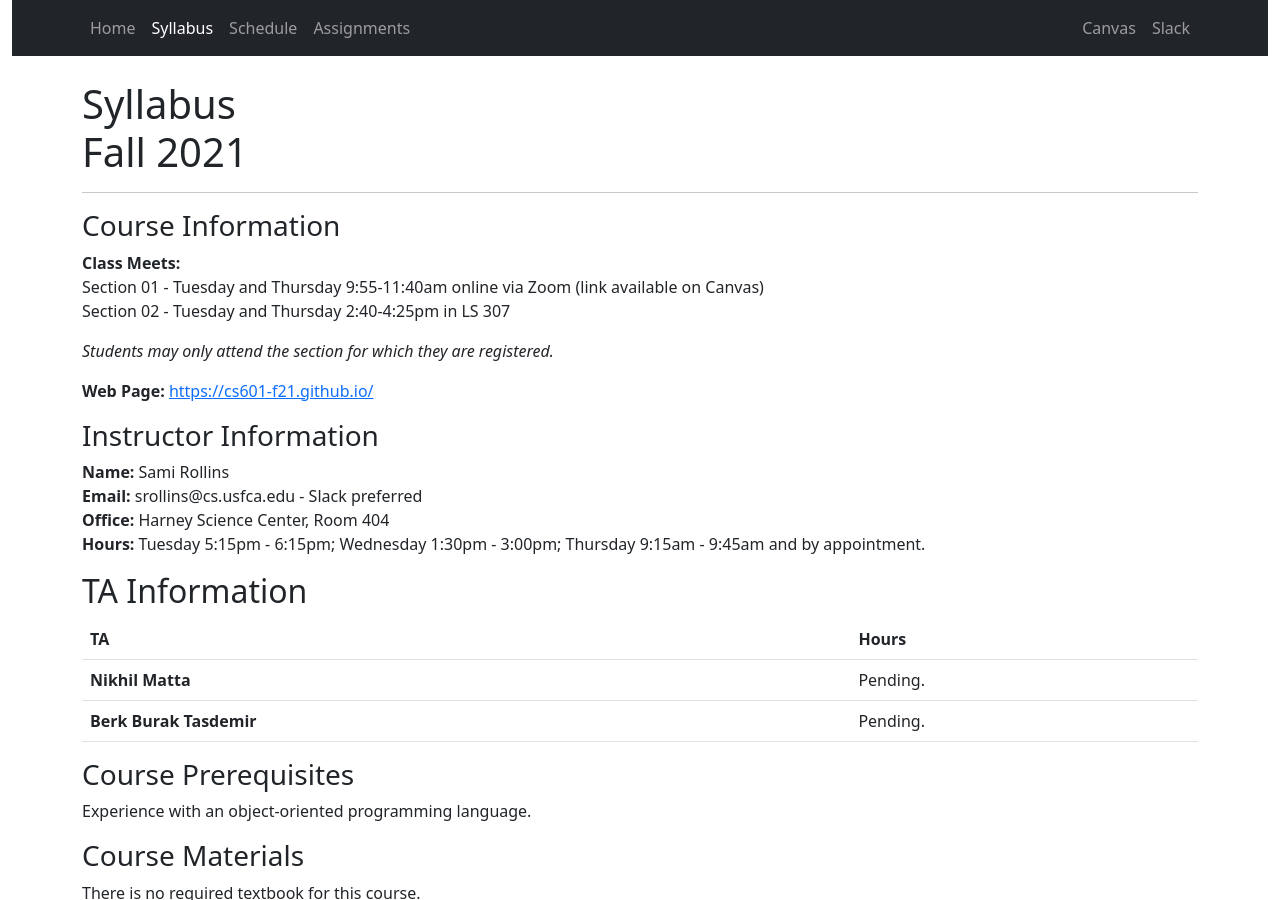
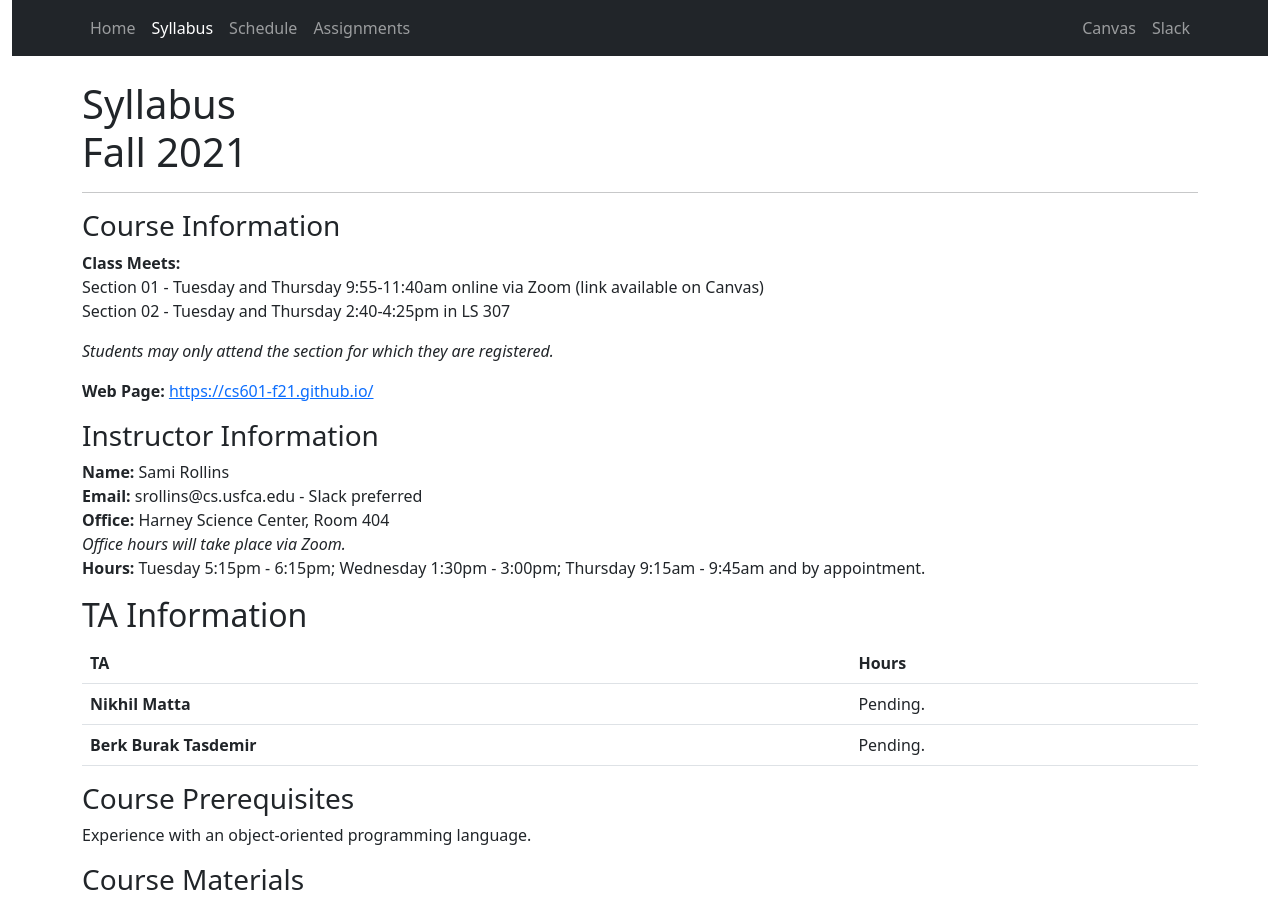
Before and after one commit to CS601-F21/cs601-f21, a Jekyll site: the page built from syllabus.html, in a window 1280 px wide and 900 px high. Built offline with Jekyll 4.4.1, drawn with Linux system fonts in a browser that asks for light colours.

Commit message:
update OH location

```diff
--- a/syllabus.html
+++ b/syllabus.html
@@ -20,6 +20,7 @@ title: Syllabus
 	 <p><strong>Name:</strong> Sami Rollins<br/>
 	 <strong>Email:</strong> srollins@cs.usfca.edu - Slack preferred<br/>
  	 <strong>Office:</strong> Harney Science Center, Room 404<br/>
+ 	 <i>Office hours will take place via Zoom.</i><br/>
  	 <strong>Hours:</strong> Tuesday 5:15pm &dash; 6:15pm; Wednesday 1:30pm &dash; 3:00pm; Thursday 9:15am &dash; 9:45am and by appointment.</p>
 
 
```
